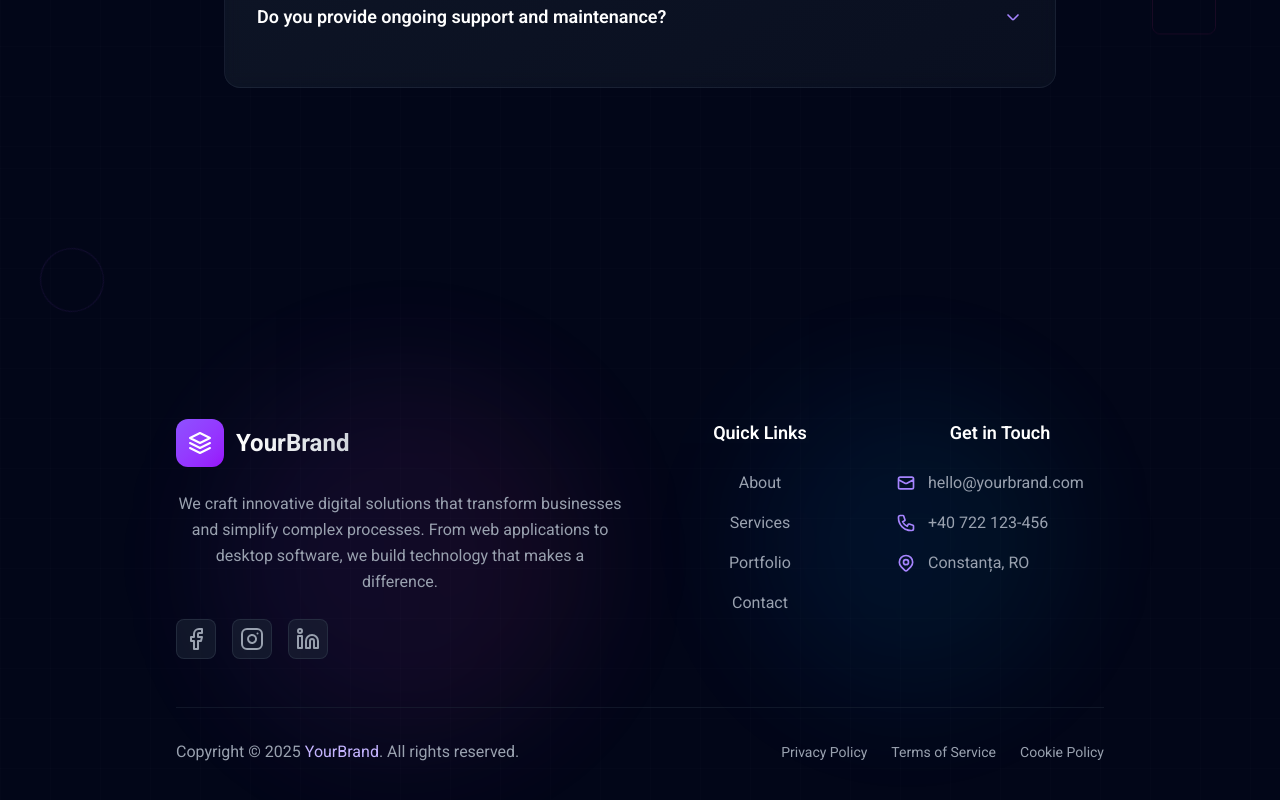
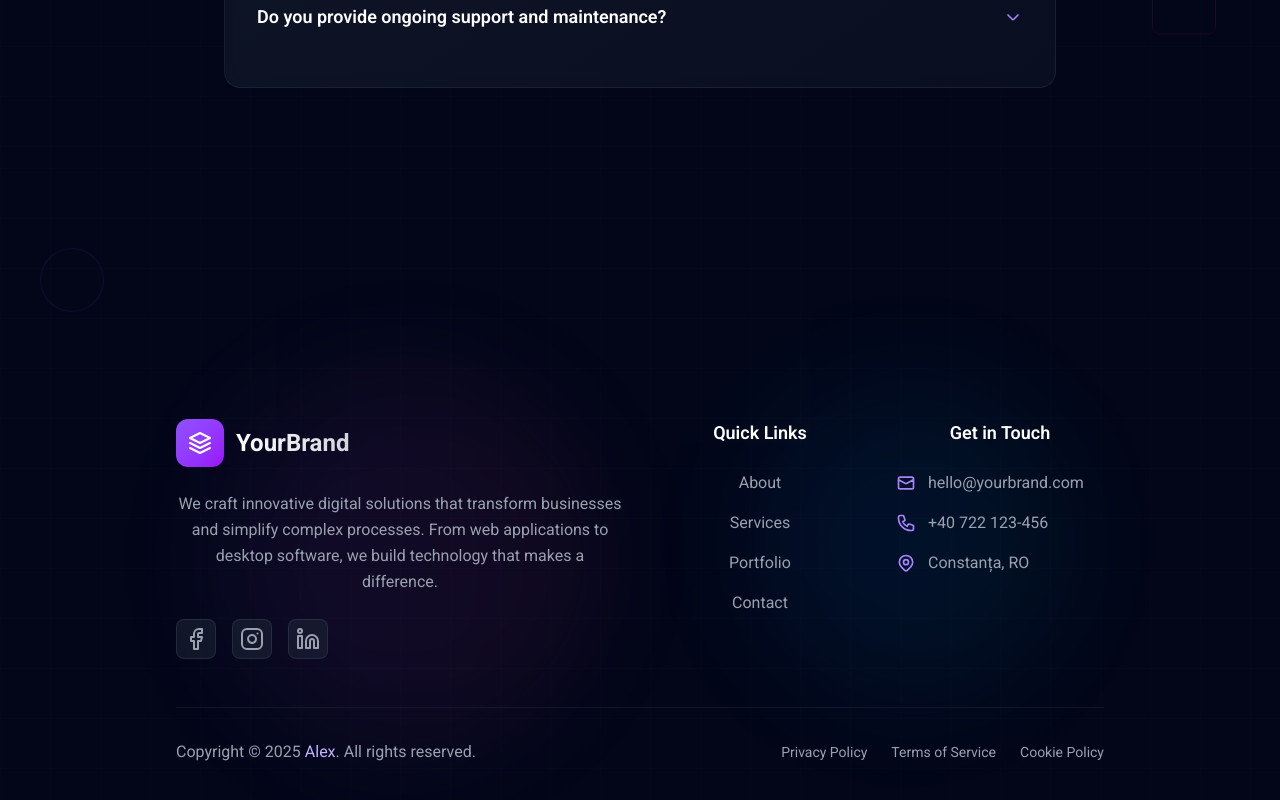
Before and after one commit to AlexNaziru/platform, a React (Vite) app in the folder client/: page / in a window 1280 px wide. Shown: the part 3662-4462 px from the top of the page. Built offline with nearby package versions, Linux system fonts and the light colour scheme.

Commit message:
landing done

```diff
--- a/client/src/components/Footer.jsx
+++ b/client/src/components/Footer.jsx
@@ -152,7 +152,7 @@ const Footer = () => {
                 {/* Bottom section */}
                 <div className={`py-8 flex flex-col md:flex-row items-center justify-between gap-4 transform transition-all duration-1000 delay-1000 ${isVisible ? 'translate-y-0 opacity-100' : 'translate-y-10 opacity-0'}`}>
                     <p className="text-gray-400 text-center md:text-left">
-                        Copyright © 2025 <span className="text-violet-300 hover:text-violet-200 transition-colors duration-300">YourBrand</span>. All rights reserved.
+                        Copyright © <span>{new Date().getFullYear()}</span> <span className="text-violet-300 hover:text-violet-200 transition-colors duration-300">Alex</span>. All rights reserved.
                     </p>
 
                     <div className="flex items-center gap-6">
```
